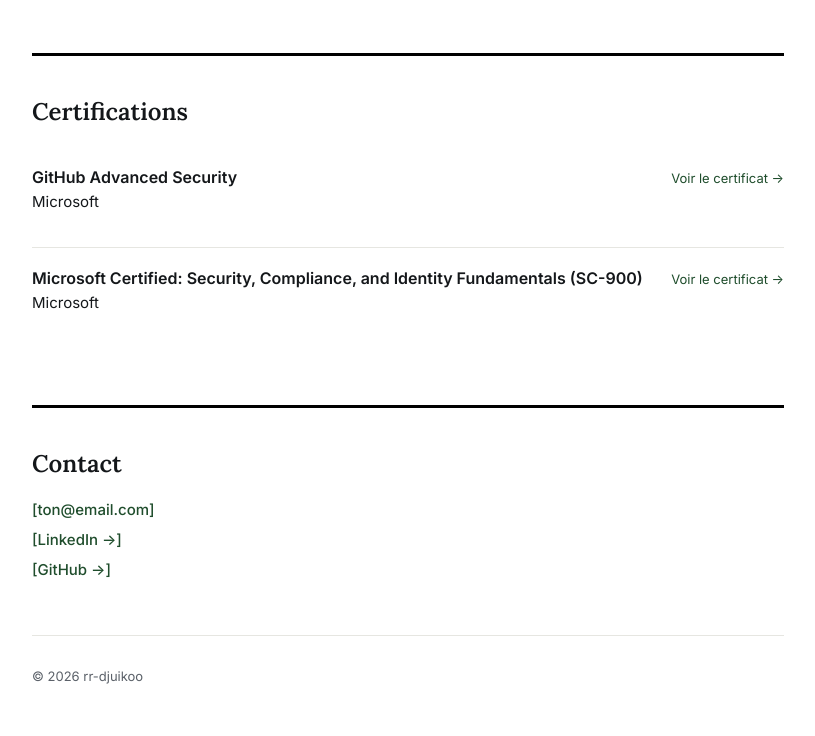
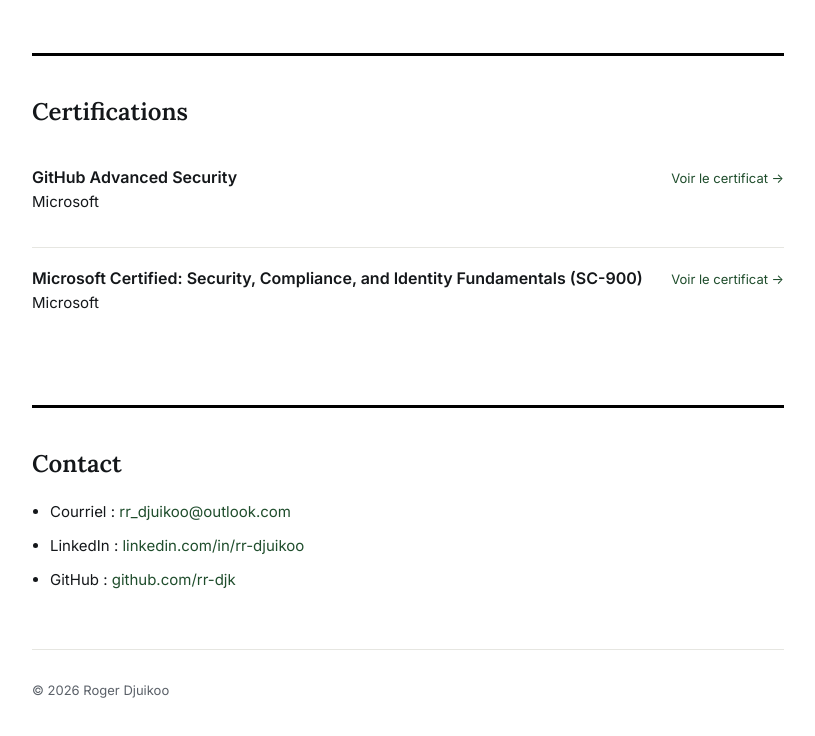
Before and after one commit to rr-djk/rr-djuikoo.com, a plain HTML site: page site/index.html in a window 1280 px wide. Shown: the part 3011-3747 px from the top of the page, without its empty margins (40-855 px from the left). Drawn offline with Linux system fonts and the light colour scheme.

Commit message:
feat(site): renseigner les coordonnées de contact

```diff
--- a/site/css/style.css
+++ b/site/css/style.css
@@ -337,6 +337,22 @@ input:focus-visible {
   font-weight: 500;
 }
 
+.contact-bullets {
+  margin: 0 0 0 18px;
+  padding: 0;
+}
+
+.contact-bullets li {
+  font-size: 15px;
+  line-height: 1.75;
+  color: var(--text-main);
+  margin: 0 0 8px;
+}
+
+.contact-bullets li:last-child {
+  margin-bottom: 0;
+}
+
 .main-footer {
   padding-top: 32px;
   border-top: 1px solid var(--border);
--- a/site/index.html
+++ b/site/index.html
@@ -165,16 +165,16 @@
     <section id="contact" class="section">
       <h2 class="section-title">Contact</h2>
       <div class="section-body">
-        <ul class="contact-list">
-          <li><a href="mailto:ton@email.com">[ton@email.com]</a></li>
-          <li><a href="#" target="_blank" rel="noopener">[LinkedIn →]</a></li>
-          <li><a href="#" target="_blank" rel="noopener">[GitHub →]</a></li>
+        <ul class="contact-bullets">
+          <li>Courriel : <a href="mailto:rr_djuikoo@outlook.com" target="_blank" rel="noopener">rr_djuikoo@outlook.com</a></li>
+          <li>LinkedIn : <a href="https://www.linkedin.com/in/rr-djuikoo/" target="_blank" rel="noopener">linkedin.com/in/rr-djuikoo</a></li>
+          <li>GitHub : <a href="https://github.com/rr-djk" target="_blank" rel="noopener">github.com/rr-djk</a></li>
         </ul>
       </div>
     </section>
 
     <footer class="main-footer">
-      <p>© <span id="year"></span> rr-djuikoo</p>
+      <p>© <span id="year"></span> Roger Djuikoo</p>
     </footer>
 
   </main>
```
Also changed, not shown: site/content.json (+13 -12 lines), src/index.template.html (+3 -7 lines), src/profile.mjs (+5 -5 lines).
